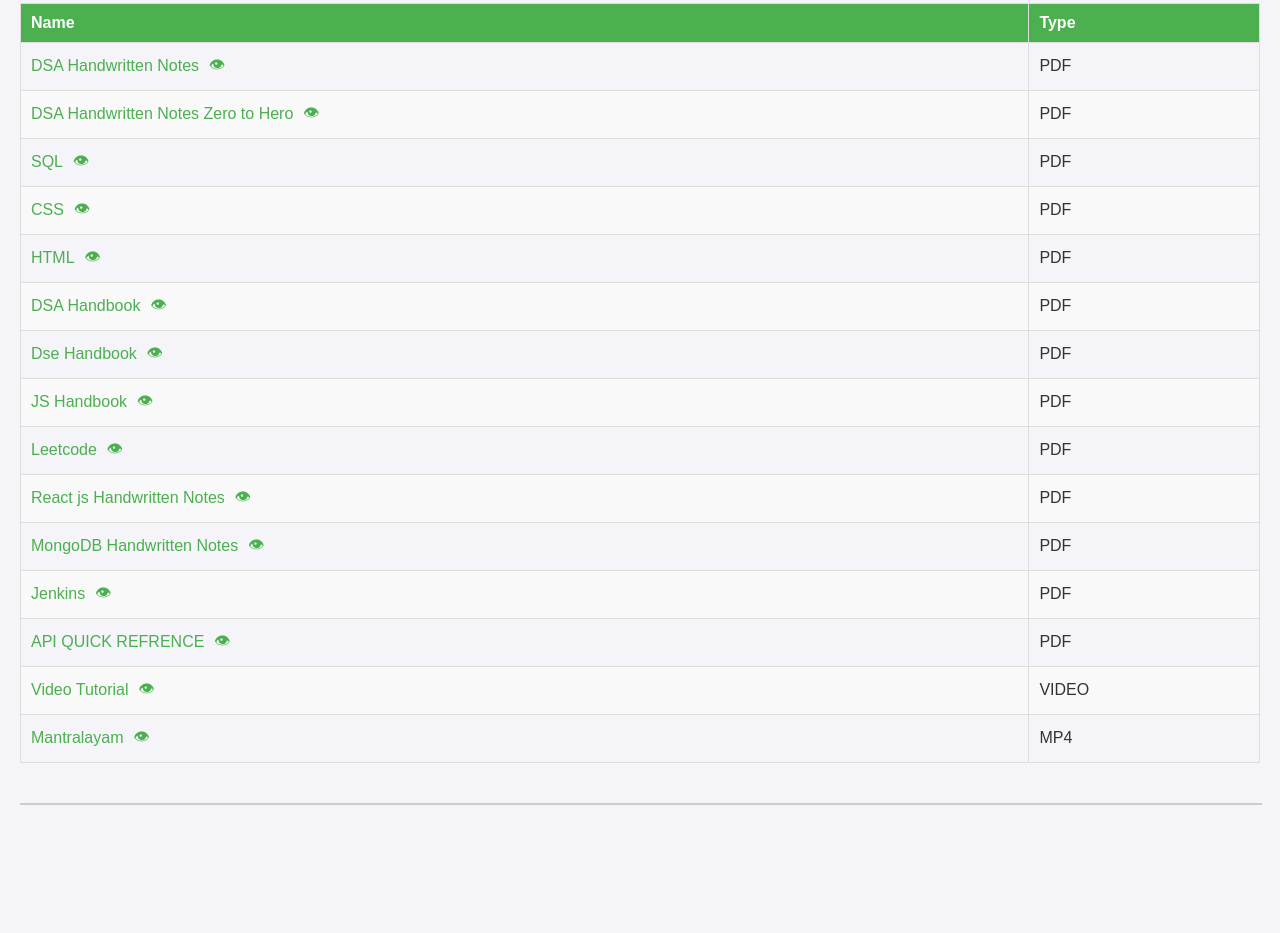
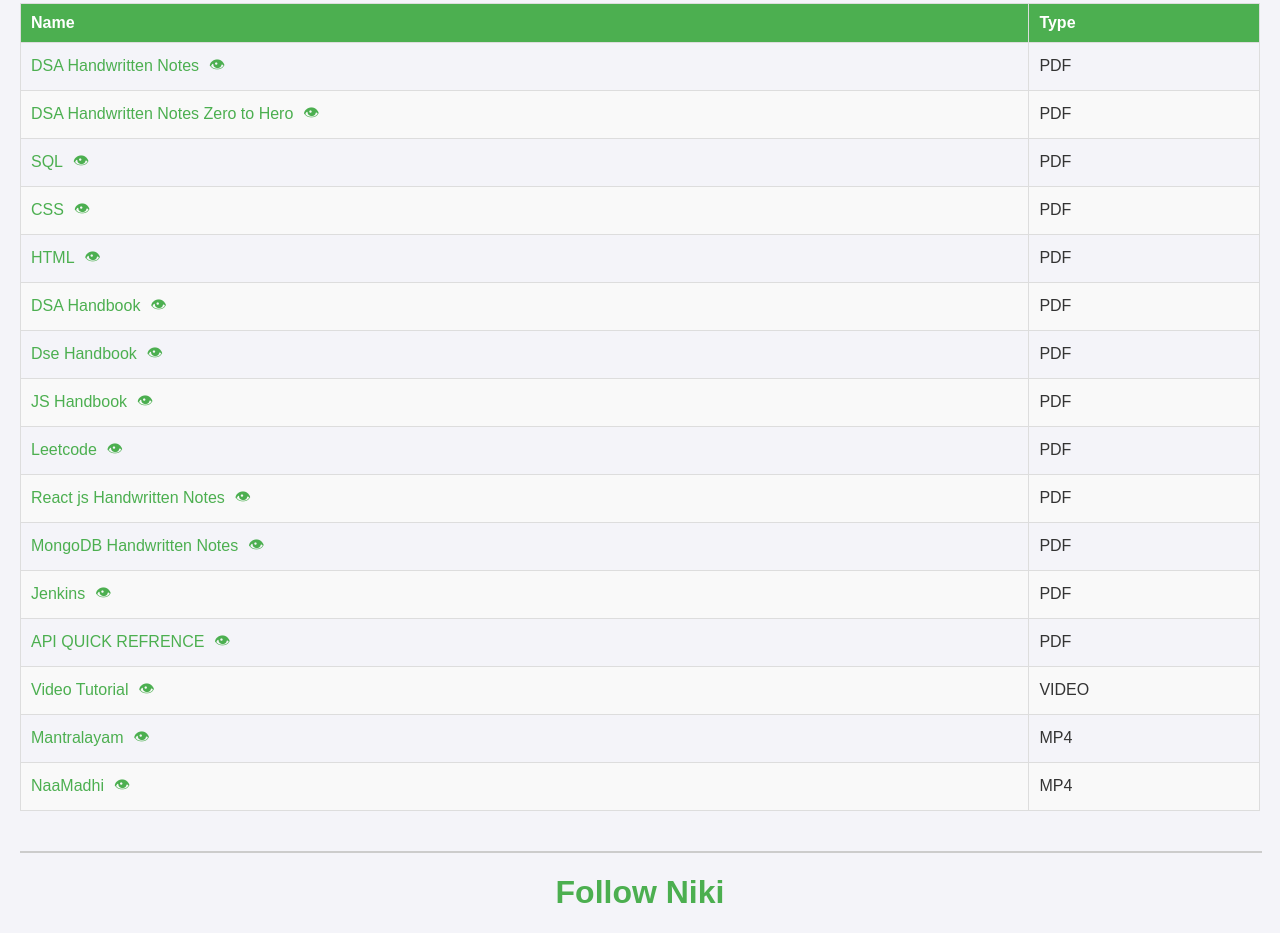
Before and after one commit to nikhil-techefficio/Pdf-collection-reader, a plain HTML site: page index.html in a window 1280 px wide. Shown: the part 216-1149 px from the top of the page. Before the commit the page ends 1041 px from the top, so only its background shows below. Drawn offline with Linux system fonts and the light colour scheme.

Commit message:
Update index.html

```diff
--- a/index.html
+++ b/index.html
@@ -188,7 +188,7 @@
 
             { name: 'Video Tutorial', url: 'https://nikhil-techefficio.github.io/Pdf-collection-reader/v5.mp4', type: 'video' },
             { name: 'Mantralayam', url: 'https://nikhil-techefficio.github.io/Pdf-collection-reader/videoplayback.m4a', type: 'mp4' },
-
+            { name: 'NaaMadhi', url: 'https://nikhil-techefficio.github.io/Pdf-collection-reader/Naa%20Madhi.m4a', type: 'mp4' },
             // Add more media items as needed      The Ultimate MongoDb Cheatsheet !
 ];
 
@@ -336,5 +336,6 @@
             displayResults(media);
         });
     </script>
+    <h1>Follow Niki </h1>
 </body>
 </html>
```
